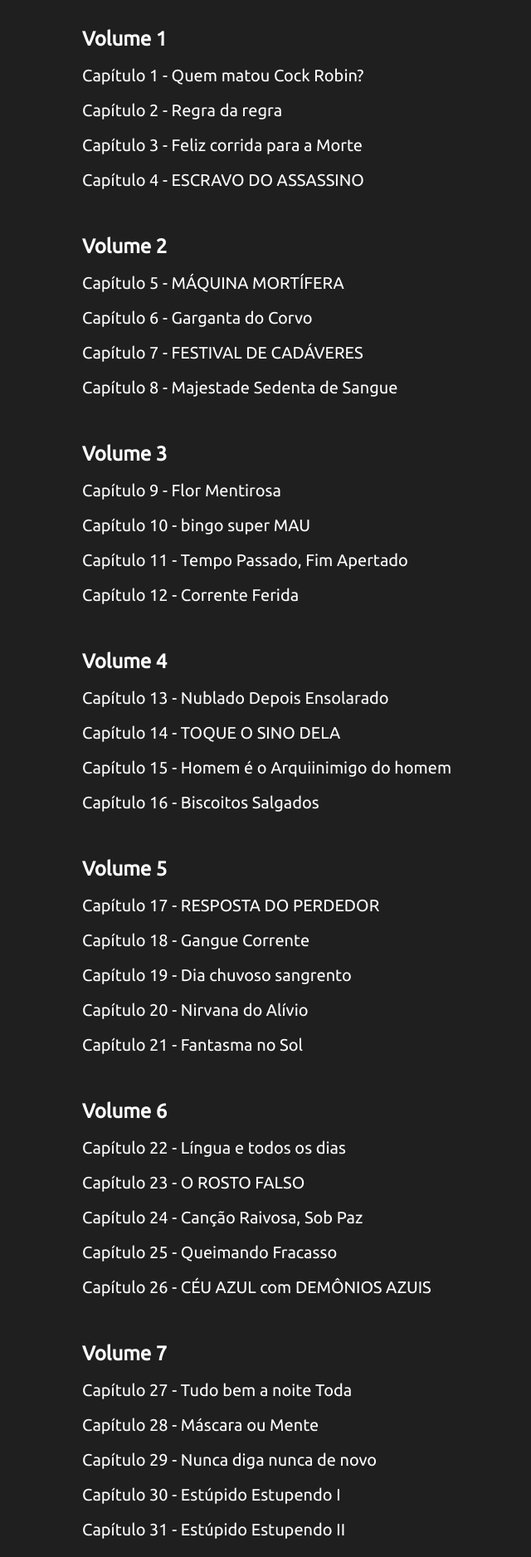
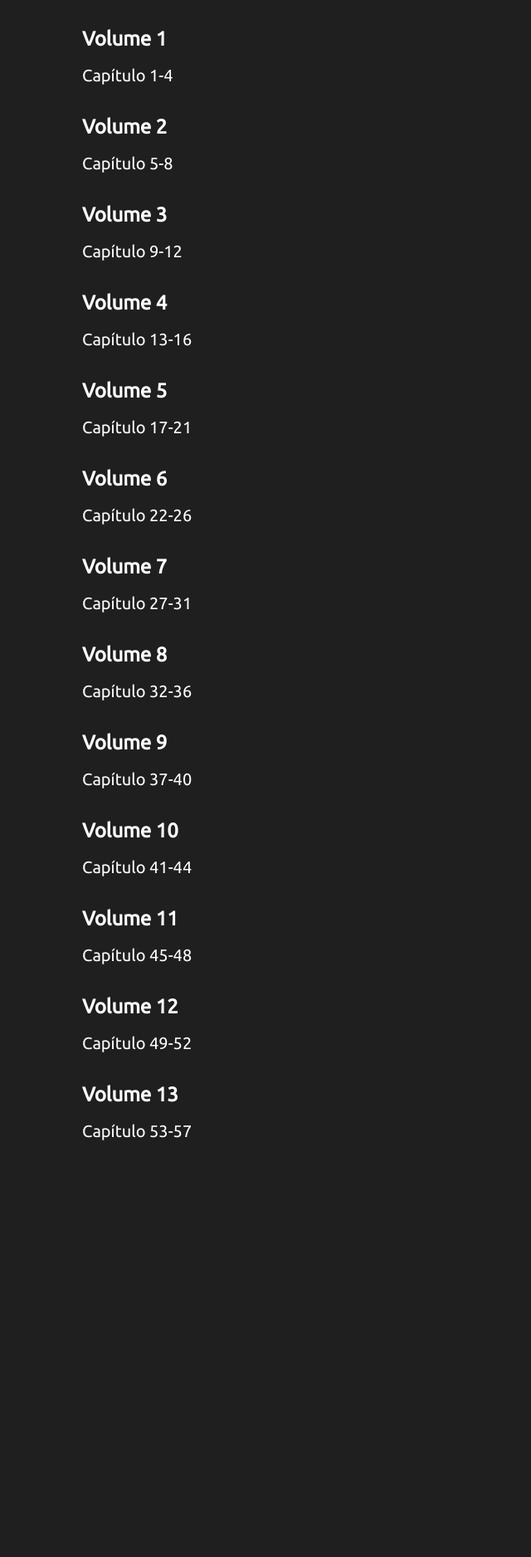
Before and after one commit to lendomanga/site-manga, a plain HTML site: page mangas/deadman-wonderland.html in a window 1280 px wide. Shown: the part 1076-2952 px from the top of the page at 83% size, without its empty margins (191-831 px from the left). After the commit the page ends 2532 px from the top, so only its background shows below. Drawn offline with nearby package versions, Linux system fonts and the light colour scheme.

Commit message:
deadman atualizado

```diff
--- a/mangas/deadman-wonderland.html
+++ b/mangas/deadman-wonderland.html
@@ -58,123 +58,78 @@
             <h2>Volume 1</h2>
             <br>
             <ul id="volume-1">
-                <li><a href="https://stfly.me/zW9oJ6F1f" target="_blank">Capítulo 1 - Quem matou Cock Robin?</a></li><br>
-                <li><a href="https://stfly.me/Wb4s8" target="_blank">Capítulo 2 - Regra da regra</a></li><br>
-                <li><a href="https://stfly.me/wqFt" target="_blank">Capítulo 3 - Feliz corrida para a Morte</a></li><br>
-                <li><a href="https://stfly.me/ISY2TY" target="_blank">Capítulo 4 - ESCRAVO DO ASSASSINO</a></li><br>
+                <li><a href="https://www.mediafire.com/file/m3koujo9xixsou0/deadman_wonderland_volume_01.rar/file" target="_blank">Capítulo 1-4</a></li>
             </ul>
             <br><br>
             <h2>Volume 2</h2>
             <br>
             <ul id="volume-2">
-                <li><a href="https://stfly.me/zvLn" target="_blank">Capítulo 5 - MÁQUINA MORTÍFERA</a></li><br>
-                <li><a href="https://stfly.me/ex8W" target="_blank">Capítulo 6 - Garganta do Corvo</a></li><br>
-                <li><a href="https://stfly.me/YC2zPViQ" target="_blank">Capítulo 7 - FESTIVAL DE CADÁVERES</a></li><br>
-                <li><a href="https://stfly.me/49tLAmrR" target="_blank">Capítulo 8 - Majestade Sedenta de Sangue</a></li><br>
+                <li><a href="https://www.mediafire.com/file/52b1m6nw3t91qmp/deadman_wonderland_volume_02.rar/file" target="_blank">Capítulo 5-8</a></li>
             </ul>
             <br><br>
             <h2>Volume 3</h2>
             <br>
             <ul id="volume-3">
-                <li><a href="https://stfly.me/326zUn6" target="_blank">Capítulo 9 - Flor Mentirosa</a></li><br>
-                <li><a href="https://stfly.me/pslAjuQsm" target="_blank">Capítulo 10 - bingo super MAU</a></li><br>
-                <li><a href="https://stfly.me/JGBJKObj" target="_blank">Capítulo 11 - Tempo Passado, Fim Apertado</a></li><br>
-                <li><a href="https://stfly.me/REZ5a" target="_blank">Capítulo 12 - Corrente Ferida</a></li><br>
+                <li><a href="https://www.mediafire.com/file/gv7us7jrw7611j9/deadman_wonderland_volume_03.rar/file" target="_blank">Capítulo 9-12</a></li>
             </ul>
             <br><br>
             <h2>Volume 4</h2>
             <br>
             <ul id="volume-4">
-                <li><a href="https://stfly.me/XmhP" target="_blank">Capítulo 13 - Nublado Depois Ensolarado</a></li><br>
-                <li><a href="https://stfly.me/oy6E2Hg" target="_blank">Capítulo 14 - TOQUE O SINO DELA</a></li><br>
-                <li><a href="https://stfly.me/pFKi7CSB" target="_blank">Capítulo 15 - Homem é o Arquiinimigo do homem</a></li><br>
-                <li><a href="https://stfly.me/Pd0L35" target="_blank">Capítulo 16 - Biscoitos Salgados</a></li><br>
+                <li><a href="https://www.mediafire.com/file/p340ly2pqn1lpkr/deadman_wonderland_volume_04.rar/file" target="_blank">Capítulo 13-16</a></li>
             </ul>
             <br><br>
             <h2>Volume 5</h2>
             <br>
             <ul id="volume-5">
-                <li><a href="https://stfly.me/WvFRCt7R" target="_blank">Capítulo 17 - RESPOSTA DO PERDEDOR</a></li><br>
-                <li><a href="https://stfly.me/nPBfLZL" target="_blank">Capítulo 18 - Gangue Corrente</a></li><br>
-                <li><a href="https://stfly.me/gvq1V" target="_blank">Capítulo 19 - Dia chuvoso sangrento</a></li><br>
-                <li><a href="https://stfly.me/YSgkQz" target="_blank">Capítulo 20 - Nirvana do Alívio</a></li><br>
-                <li><a href="https://stfly.me/8HKCPF" target="_blank">Capítulo 21 - Fantasma no Sol</a></li><br>
+                <li><a href="https://www.mediafire.com/file/1nw3tcfalih880t/deadman_wonderland_volume_05.rar/file" target="_blank">Capítulo 17-21</a></li>
             </ul>
             <br><br>
             <h2>Volume 6</h2>
             <br>
             <ul id="volume-6">
-                <li><a href="https://stfly.me/RZ2wij0cJ" target="_blank">Capítulo 22 - Língua e todos os dias</a></li><br>
-                <li><a href="https://stfly.me/mzI6nL9S3" target="_blank">Capítulo 23 - O ROSTO FALSO</a></li><br>
-                <li><a href="https://stfly.me/FmNzmob" target="_blank">Capítulo 24 - Canção Raivosa, Sob Paz</a></li><br>
-                <li><a href="https://stfly.me/FvILJMK" target="_blank">Capítulo 25 - Queimando Fracasso</a></li><br>
-                <li><a href="https://stfly.me/l8oPqU" target="_blank">Capítulo 26 - CÉU AZUL com DEMÔNIOS AZUIS</a></li><br>
+                <li><a href="https://www.mediafire.com/file/fbrhdn6xiga5cse/deadman_wonderland_volume_06.rar/file" target="_blank">Capítulo 22-26</a></li>
             </ul>
             <br><br>
             <h2>Volume 7</h2>
             <br>
             <ul id="volume-7">
-                <li><a href="https://stfly.me/XGODf7c" target="_blank">Capítulo 27 - Tudo bem a noite Toda</a></li><br>
-                <li><a href="https://stfly.me/ShDTMK" target="_blank">Capítulo 28 - Máscara ou Mente</a></li><br>
-                <li><a href="https://stfly.me/crCJHvU9c" target="_blank">Capítulo 29 - Nunca diga nunca de novo</a></li><br>
-                <li><a href="https://stfly.me/KIDcwwhr" target="_blank">Capítulo 30 - Estúpido Estupendo I</a></li><br>
-                <li><a href="https://stfly.me/U8D4U5OH" target="_blank">Capítulo 31 - Estúpido Estupendo II</a></li><br>
+                <li><a href="https://www.mediafire.com/file/v64em70k6ooduis/deadman_wonderland_volume_07.rar/file" target="_blank">Capítulo 27-31</a></li>
             </ul>
             <br><br>
             <h2>Volume 8</h2>
             <br>
             <ul id="volume-8">
-                <li><a href="https://stfly.me/CNJNXtJ3" target="_blank">Capítulo 32 - Cão-come-cão</a></li><br>
-                <li><a href="https://stfly.me/yBq6Zgk" target="_blank">Capítulo 33 - Radiante beleza-fodona</a></li><br>
-                <li><a href="https://stfly.me/TFr2hjIH" target="_blank">Capítulo 34 - Fogo Nu</a></li><br>
-                <li><a href="https://stfly.me/7QfiAK3K" target="_blank">Capítulo 35 - Dado com Morte</a></li><br>
-                <li><a href="https://stfly.me/CExTlcF" target="_blank">Capítulo 36 - TCHAU TCHAU QUERIDO</a></li><br>
+                <li><a href="https://www.mediafire.com/file/hlxaispob6qins4/deadman_wonderland_volume_08.rar/file" target="_blank">Capítulo 32-36</a></li>
             </ul>
             <br><br>
             <h2>Volume 9</h2>
             <br>
             <ul id="volume-9">
-                <li><a href="https://stfly.me/petWos" target="_blank">Capítulo 37 - Punho Feroz</a></li><br>
-                <li><a href="https://stfly.me/dZsXB" target="_blank">Capítulo 38 - JOGO FINAL - UMA CHAMA</a></li><br>
-                <li><a href="https://stfly.me/grRXb" target="_blank">Capítulo 39 - Desespero Despótico</a></li><br>
-                <li><a href="https://stfly.me/nRMPXTVq" target="_blank">Capítulo 40 - O Começo Do fim</a></li><br>
+                <li><a href="https://www.mediafire.com/file/f86mo5m5l3qv3q8/deadman_wonderland_volume_09.rar/file" target="_blank">Capítulo 37-40</a></li>
             </ul>
             <br><br>
             <h2>Volume 10</h2>
             <br>
             <ul id="volume-10">
-                <li><a href="https://stfly.me/3KIx" target="_blank">Capítulo 41 - Liberdade ou Martírio</a></li><br>
-                <li><a href="https://stfly.me/6Z55Zq" target="_blank">Capítulo 42 - Mate minha Vontade</a></li><br>
-                <li><a href="https://stfly.me/msMyJw" target="_blank">Capítulo 43 - CENTRO DA TEMPESTADE</a></li><br>
-                <li><a href="https://stfly.me/5eJxAYp0y" target="_blank">Capítulo 44 - Confrontado com o destino</a></li><br>
+                <li><a href="https://www.mediafire.com/file/t4zgg342pc6qa8i/deadman_wonderland_volume_10.rar/file" target="_blank">Capítulo 41-44</a></li>
             </ul>
             <br><br>
             <h2>Volume 11</h2>
             <br>
             <ul id="volume-11">
-                <li><a href="https://stfly.me/ZnPVz" target="_blank">Capítulo 45 - Passado a Paixão</a></li><br>
-                <li><a href="https://stfly.me/1K6C4pYI" target="_blank">Capítulo 46 - Golpe Perverso</a></li><br>
-                <li><a href="https://stfly.me/xdOSSS" target="_blank">Capítulo 47 - Cante um Pecado</a></li><br>
-                <li><a href="https://stfly.me/9xzh7MJ0" target="_blank">Capítulo 48 - flor Abortiva na Superfície</a></li><br>
+                <li><a href="https://www.mediafire.com/file/z41v93ommytvcr7/deadman_wonderland_volume_11.rar/file" target="_blank">Capítulo 45-48</a></li>
             <br><br>
             <h2>Volume 12</h2>
             <br>
             <ul id="volume-12">
-                <li><a href="https://stfly.me/5oxzvFF" target="_blank">Capítulo 49 - Cara a Cara</a></li><br>
-                <li><a href="https://stfly.me/3zlf" target="_blank">Capítulo 50 - Confiança na Arma & Cidade de Brinquedo</a></li><br>
-                <li><a href="https://stfly.me/9BgKAqIM" target="_blank">Capítulo 51 - Morrer em um Diamante</a></li><br>
-                <li><a href="https://stfly.me/zpJOOCK" target="_blank">Capítulo 52 - Absurdo desfigurado</a></li><br>
+                <li><a href="https://www.mediafire.com/file/f43gjlsdz4of44u/deadman_wonderland_volume_12.rar/file" target="_blank">Capítulo 49-52</a></li>
             </ul>
             <br><br>
             <h2>Volume 13</h2>
             <br>
             <ul id="volume-13">
-                <li><a href="https://stfly.me/C2SY" target="_blank">Capítulo 53 - Fobia de amor</a></li><br>
-                <li><a href="https://stfly.me/kmwfT1OPV" target="_blank">Capítulo 54 - A razão calada</a></li><br>
-                <li><a href="https://stfly.me/Hk0a1a" target="_blank">Capítulo 55 - Um desejo tolo</a></li><br>
-                <li><a href="https://stfly.me/hwNCk7" target="_blank">Capítulo 56a - ÚLTIMA DANÇA I</a></li><br>
-                <li><a href="https://stfly.me/RCbpLT" target="_blank">Capítulo 56b - ÚLTIMA DANÇA II</a></li><br>
-                <li><a href="https://stfly.me/LeFdq" target="_blank">Capítulo 57 - Mas o desfile vai continuar</a></li><br>
+                <li><a href="https://www.mediafire.com/file/tttdr2qewuhn9p4/deadman_wonderland_volume_13.rar/file" target="_blank">Capítulo 53-57</a></li>
             <br><br>
         </div>
     </main>
```
Also changed, not shown: ajuda.html (+1 -5 lines).
